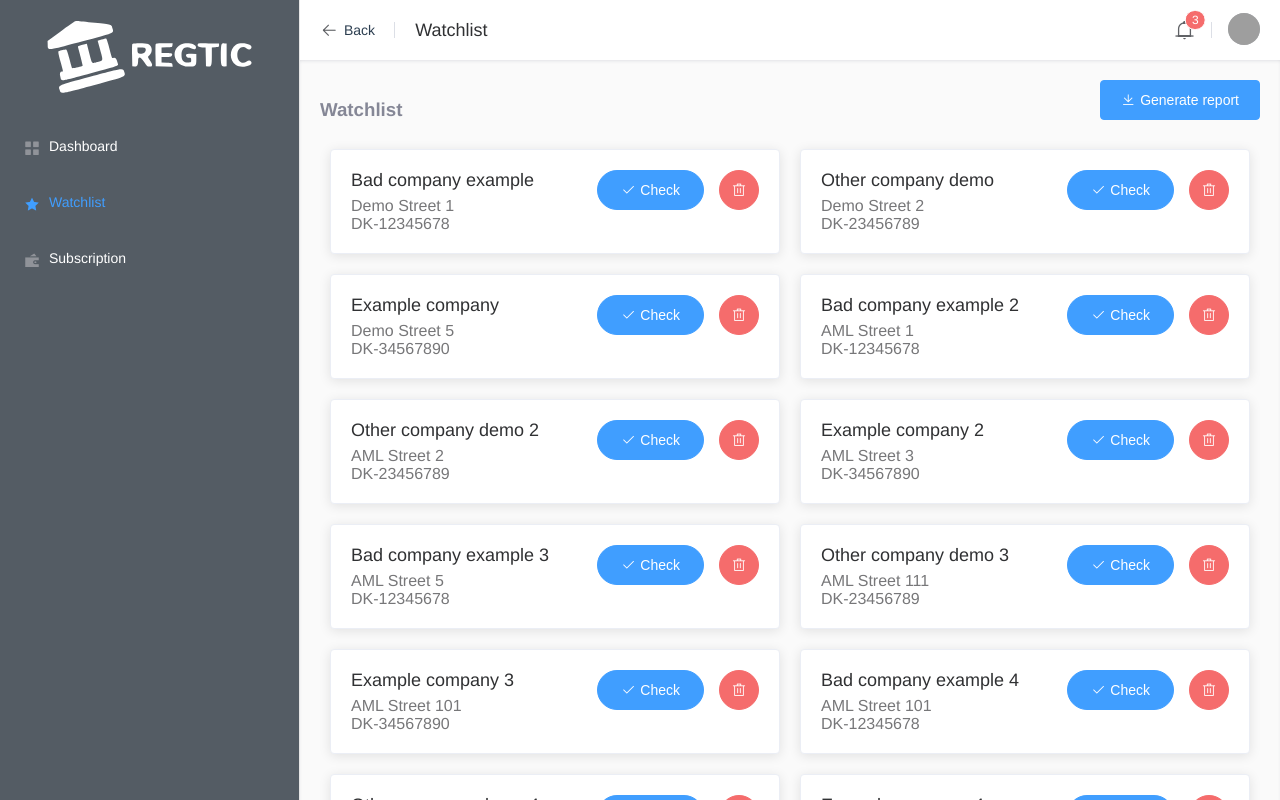
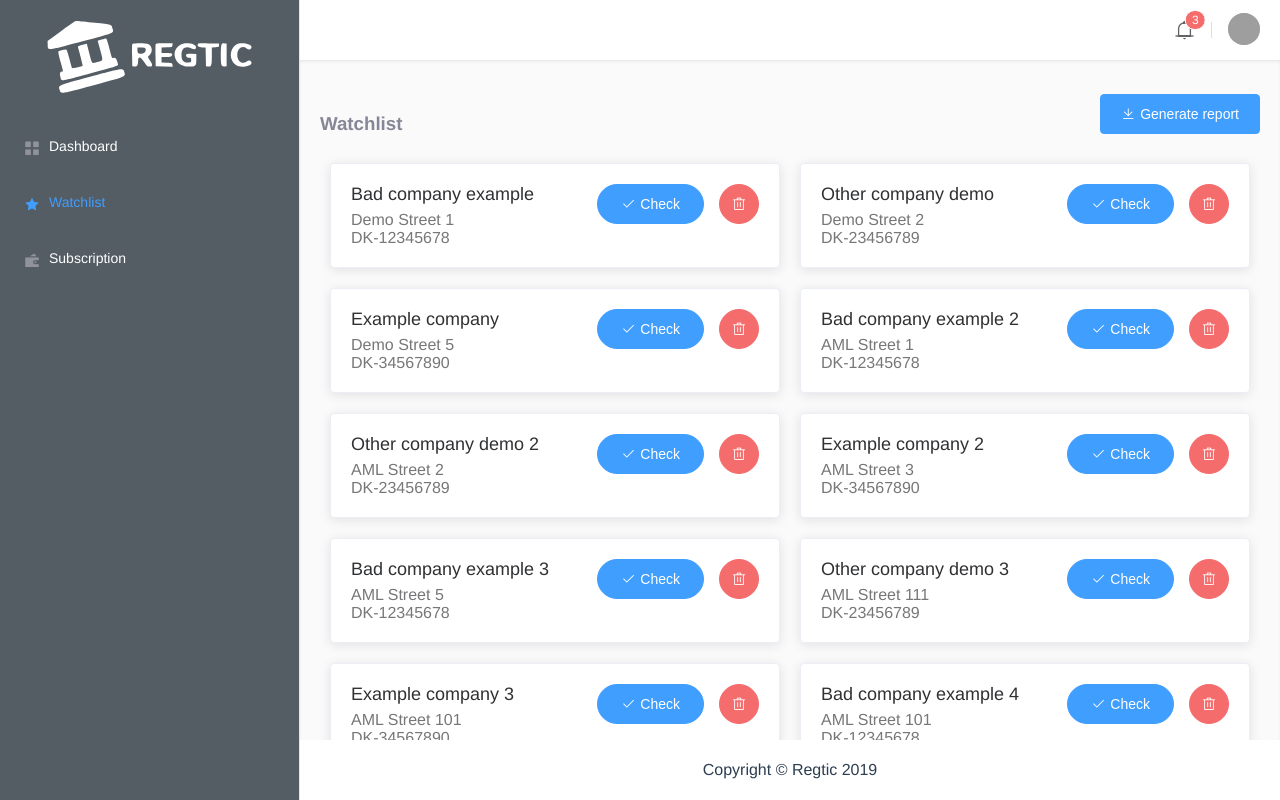
Before and after one commit to alexdor/regtic, a Vue app in the folder app/: page /watchlist in a window 1280 px wide. Built offline with nearby package versions, Linux system fonts and the light colour scheme; grey boxes are pictures that could not be loaded; the HTML template or start-up script is replaced by a standard one.

Commit message:
Moved Topbar and main out of views and into app.vue instead

```diff
--- a/app/src/App.vue
+++ b/app/src/App.vue
@@ -27,7 +27,10 @@
         </el-menu>
       </el-aside>
       <el-container>
-        <router-view></router-view>
+        <Topbar title="Watchlist" />
+        <el-main>
+          <router-view />
+        </el-main>
         <el-footer class="align-center">Copyright © Regtic 2019</el-footer>
       </el-container>
     </el-container>
@@ -35,9 +38,13 @@
 </template>
 
 <script>
+import Topbar from "@/components/Topbar.vue"; // @ is an alias to /src
+
 export default {
   name: "app",
-  components: {}
+  components: {
+    Topbar
+  }
 };
 </script>
 
--- a/app/src/components/Topbar.vue
+++ b/app/src/components/Topbar.vue
@@ -1,10 +1,7 @@
 <template>
   <el-header>
     <el-row>
-      <el-col :span="12">
-        <el-page-header @back="goBack" :content="title"></el-page-header>
-      </el-col>
-      <el-col :span="12" class="align-right">
+      <el-col :span="24" class="align-right">
         <div class="vertical-center">
           <el-badge
             v-if="notifications.length > 0"
@@ -41,7 +38,9 @@
               <el-dropdown-item icon="el-icon-s-tools" aria-hidden="true"
                 >Settings</el-dropdown-item
               >
-              <el-dropdown-item icon="el-icon-s-home" aria-hidden="true">Log out</el-dropdown-item>
+              <el-dropdown-item icon="el-icon-s-home" aria-hidden="true"
+                >Log out</el-dropdown-item
+              >
             </el-dropdown-menu>
           </el-dropdown>
         </div>
--- a/app/src/views/CheckCompany.vue
+++ b/app/src/views/CheckCompany.vue
@@ -1,7 +1,5 @@
 <template>
   <div class="full-height">
-    <Topbar title="Check company" />
-    <el-main>
     <div class="col-center">
       <img
         src="../assets/undraw_detailed_analysis.svg"
@@ -28,7 +26,6 @@
         >
       </div>
     </div>
-    </el-main>
   </div>
 </template>
 
--- a/app/src/views/CheckResult.vue
+++ b/app/src/views/CheckResult.vue
@@ -1,8 +1,5 @@
 <template>
   <div class="full-height">
-    <Topbar :title="name" />
-    <el-main>
-      <div>
     <el-row>
       <el-col :span="18"><h1>Overview</h1></el-col>
       <el-col :span="6" align="right">
@@ -93,8 +90,6 @@
         </el-card>
       </el-col>
     </el-row>
-      </div>
-    </el-main>
   </div>
 </template>
 
--- a/app/src/views/SelectCompany.vue
+++ b/app/src/views/SelectCompany.vue
@@ -1,8 +1,5 @@
 <template>
   <div class="full-height">
-    <Topbar title="Select company" />
-    <el-main>
-      <div>
     <h1>{{ name }}</h1>
     <el-card v-for="company in results" v-bind:key="company.id">
       <span class="text-large">{{ company.name }}</span>
@@ -16,8 +13,6 @@
         <p>{{ company.vat }}</p>
       </div>
     </el-card>
-      </div>
-    </el-main>
   </div>
 </template>
 
--- a/app/src/views/Watchlist.vue
+++ b/app/src/views/Watchlist.vue
@@ -1,8 +1,5 @@
 <template>
   <div class="full-height">
-    <Topbar title="Watchlist" />
-    <el-main>
-      <div>
     <el-row>
       <el-col :span="18"><h1>Watchlist</h1></el-col>
       <el-col :span="6" align="right">
@@ -60,8 +57,6 @@
         </el-card>
       </el-col>
     </el-row>
-      </div>
-    </el-main>
   </div>
 </template>
 
```
Lines whose indentation alone changed are shown as unchanged.
